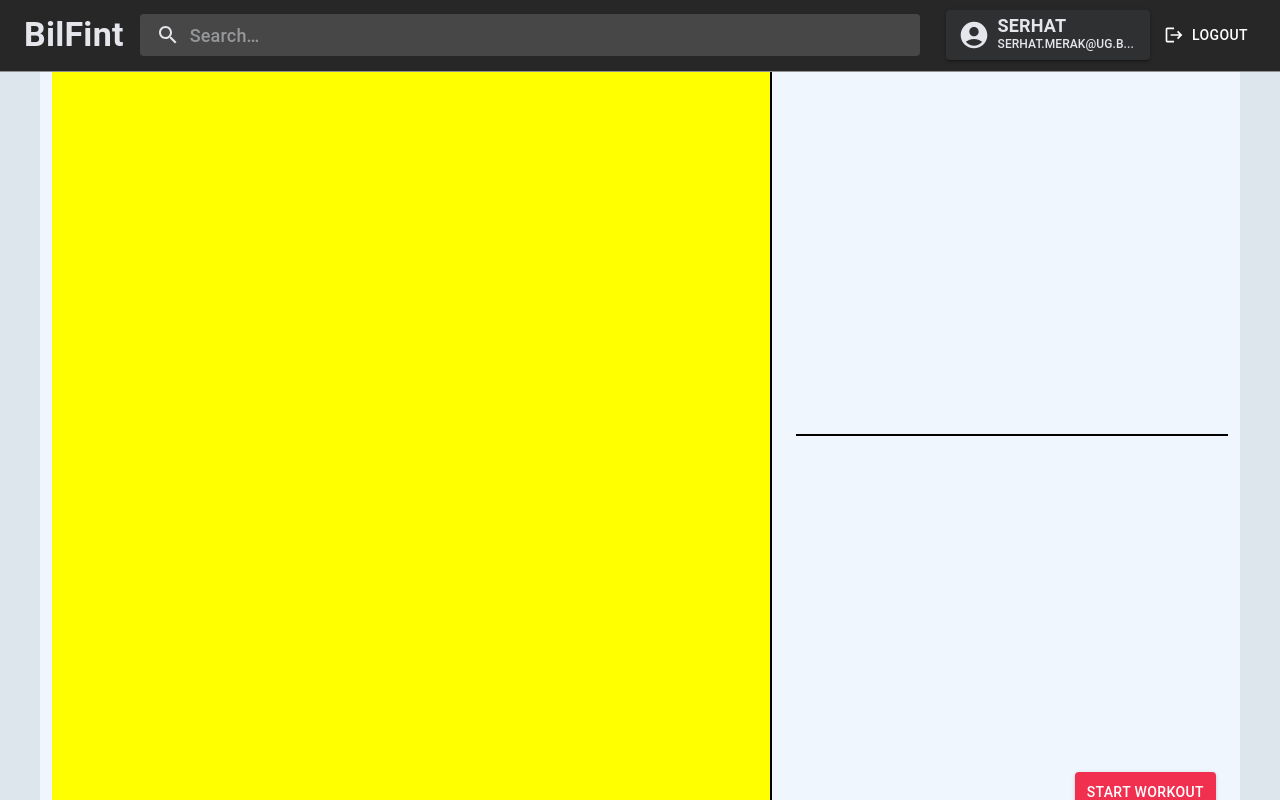
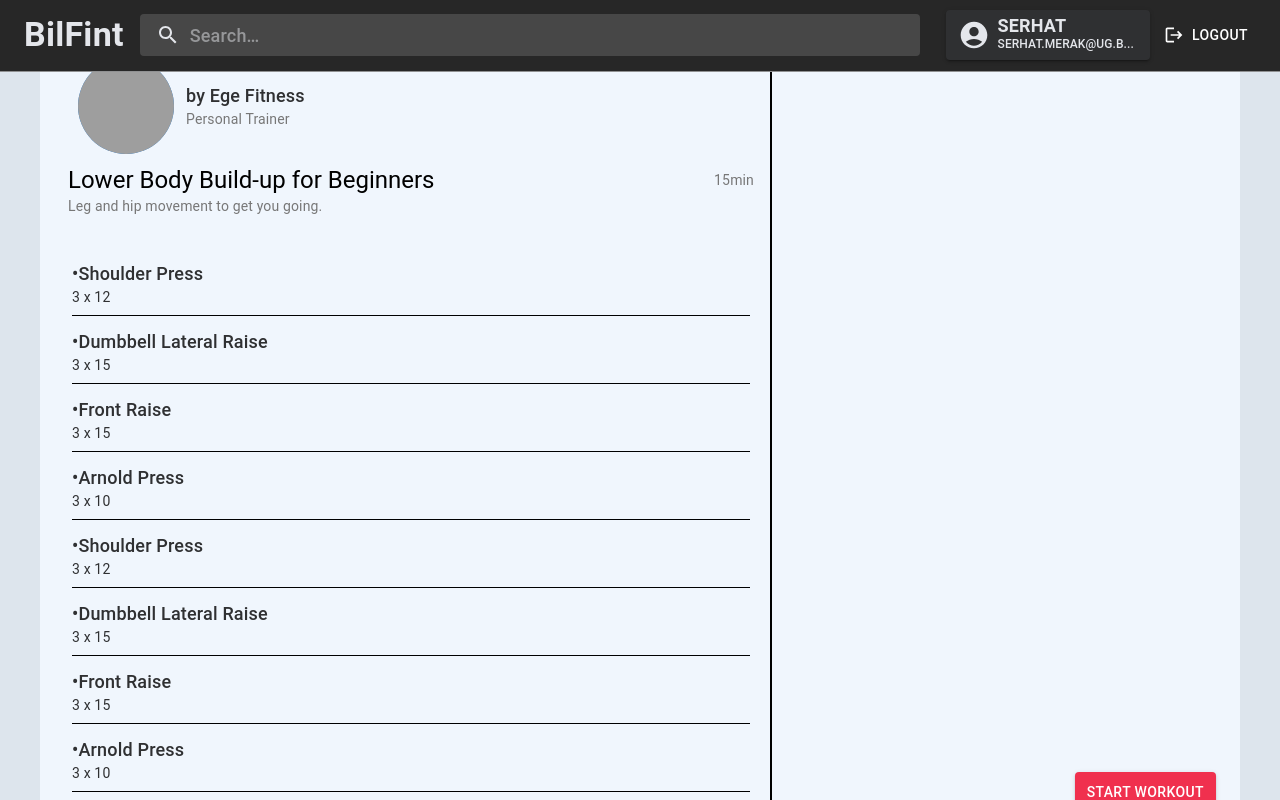
Before and after one commit to merakserhat/CS353_Project, a React (Vite) app in the folder web-app/: page /detail in a window 1280 px wide. Built offline with nearby package versions, Linux system fonts and the light colour scheme; grey boxes are pictures that could not be loaded.

Commit message:
make sth

```diff
--- a/web-app/src/components/workout_card/WorkoutCard.tsx
+++ b/web-app/src/components/workout_card/WorkoutCard.tsx
@@ -10,10 +10,10 @@ import Ege from "../../assets/ege.png";
 import Omuz from "../../assets/workout/omuz.png";
 import { Box } from "@mui/system";
 import MoreHorizIcon from '@mui/icons-material/MoreHoriz';
-import { Link } from "react-router-dom";
+import { Link, useNavigate } from "react-router-dom";
 import { useState } from "react";
 
-interface ExerciseModel {
+export interface ExerciseModel {
     name: string,
     sets: number,
     reps: number
@@ -21,6 +21,7 @@ interface ExerciseModel {
 
 function WorkoutCard() {
     const [isCompleted, setCompleted] = useState<boolean>(false);
+    const navigate = useNavigate();
 
     const shoulderExercises: ExerciseModel[] = [
         {
@@ -65,7 +66,8 @@ function WorkoutCard() {
         }
     ];
 
-    const handleCompleted = () => {
+    const handleCompleted = (event: any) => {
+        event.stopPropagation();
         setCompleted(true);
     }
 
@@ -73,7 +75,7 @@ function WorkoutCard() {
         // <Link to="/detail" style={{ textDecoration: "none", color: "inherit" }}>
 
         <Box justifyContent={"center"} sx={{ width: "100%", display: "flex", justifyContent: "center", margin: "10px 0" }} >
-            <Card style={{ width: "330px", height: "450px", backgroundColor: "#18191A", padding: "12px" }}>
+            <Card style={{ width: "330px", height: "450px", backgroundColor: "#18191A", padding: "12px" }} onClick={() => {navigate("/detail")}}>
                 <CardContent style={{ margin: "10px 0", padding: "0", display: "flex" }}>
                     <Typography variant="h4">Shoulder Workout</Typography>
                     <Box sx={{ display: "flex", alignItems: "center", padding: "10px" }} >
--- a/web-app/src/pages/card_detail/CardDetailPage.tsx
+++ b/web-app/src/pages/card_detail/CardDetailPage.tsx
@@ -5,11 +5,8 @@ import Typography from '@mui/material/Typography';
 import * as React from 'react';
 import MainAppBar from "../../components/app_bar/AppBar";
 import HomeSideBar from "../../components/home_side_bar/HomeSideBar";
-import TrainingCard from '../../components/nutrition_card/NutritionCard';
 import DetailTrainerInfo from './parts/DetailTrainerInfo';
 import DetailWorkoutInfo from './parts/DetailWorkoutInfo';
-
-
 
 function CardDetailPage() {
     return (
@@ -21,7 +18,7 @@ function CardDetailPage() {
             <main>
                <Box sx={{width:"100%", height: "calc(100vh - 72px)", backgroundColor:"#DDE5ED", display:"flex", alignItems:"center", justifyContent:"center", overflow:"scroll"}}>
                     <Box sx={{width:"1200px", height: "800px", backgroundColor:"#F0F6FD", display:"flex", alignItems:"center", justifyContent:"center", flexShrink:"0", padding:"12px", borderRadius:"10px"}}>
-                        <Box sx={{flex: 5, flexShrink:0, overflow: "auto", backgroundColor:"yellow"}} height={"100%"} display={"flex"} >
+                        <Box sx={{flex: 5, flexShrink:0, overflow: "auto"}} height={"100%"} display={"flex"} >
                             <DetailWorkoutInfo/>
                         </Box>
                         <Box width={"24px"} />
--- a/web-app/src/pages/card_detail/components/WorkoutStepLabel.tsx
+++ b/web-app/src/pages/card_detail/components/WorkoutStepLabel.tsx
@@ -1,16 +1,18 @@
 import Box from '@mui/material/Box';
 import Typography from '@mui/material/Typography';
+import { ExerciseModel } from '../../../components/workout_card/WorkoutCard';
 
+interface WorkoutStepLabelProps {
+    exercise: ExerciseModel,
+}
 
-function WorkoutStepLabel() {
+function WorkoutStepLabel(props: WorkoutStepLabelProps) {
 
     return (
-        <Box sx={{backgroundColor:"red", margin:"4px 8px"}}>
-            <Typography>2. Romanian Deadlifts: 3 sets x 10 reps</Typography>
-            <Typography>aaaaaaaaaaaaaaaa• Hold a barbell with an overhand grip, feet hip-width apart, and hinge at the hips, lowering the barbell towards the floor while keeping your back straight.</Typography>
+        <Box sx={{margin:"12px 4px", paddingBottom:"8px"}} borderBottom={"1px solid black"}>
+            <Typography color={"primary"} variant='body1'>{"•" + props.exercise.name}</Typography>
             <Box sx={{display:"flex"}}>
-                <Typography>Repetition: </Typography>
-                <Typography>3x12</Typography>
+                <Typography  color={"primary"} variant='body2'>{props.exercise.sets + " x " + props.exercise.reps}</Typography>
             </Box>
         </Box>
     );
--- a/web-app/src/pages/card_detail/parts/DetailTrainerInfo.tsx
+++ b/web-app/src/pages/card_detail/parts/DetailTrainerInfo.tsx
@@ -3,7 +3,8 @@ import Box from '@mui/material/Box';
 function DetailTrainerInfo() {
     return (
         <Box width={"100%"} height={"50%"}
-            sx={{borderTop: "2px solid black", borderBottom: "2px solid black" }}>
+            // sx={{borderTop: "2px solid black", borderBottom: "2px solid black" }}
+            >
 
         </Box>
     );
--- a/web-app/src/pages/card_detail/parts/DetailWorkoutInfo.tsx
+++ b/web-app/src/pages/card_detail/parts/DetailWorkoutInfo.tsx
@@ -1,19 +1,110 @@
-
 import Box from '@mui/material/Box';
+import Avatar from '@mui/material/Avatar';
+import Typography from '@mui/material/Typography';
 import DetailTrainerInfo from './DetailTrainerInfo';
 import WorkoutStepLabel from '../components/WorkoutStepLabel';
+import { ExerciseModel } from '../../../components/workout_card/WorkoutCard';
+import Ege from "../../../assets/ege.png";
+
+
+const shoulderExercises: ExerciseModel[] = [
+    {
+        name: "Shoulder Press",
+        sets: 3,
+        reps: 12
+    },
+    {
+        name: "Dumbbell Lateral Raise",
+        sets: 3,
+        reps: 15
+    },
+    {
+        name: "Front Raise",
+        sets: 3,
+        reps: 15
+    },
+    {
+        name: "Arnold Press",
+        sets: 3,
+        reps: 10
+    },
+    {
+        name: "Shoulder Press",
+        sets: 3,
+        reps: 12
+    },
+    {
+        name: "Dumbbell Lateral Raise",
+        sets: 3,
+        reps: 15
+    },
+    {
+        name: "Front Raise",
+        sets: 3,
+        reps: 15
+    },
+    {
+        name: "Arnold Press",
+        sets: 3,
+        reps: 10
+    },
+    {
+        name: "Shoulder Press",
+        sets: 3,
+        reps: 12
+    },
+    {
+        name: "Dumbbell Lateral Raise",
+        sets: 3,
+        reps: 15
+    },
+    {
+        name: "Front Raise",
+        sets: 3,
+        reps: 15
+    },
+    {
+        name: "Arnold Press",
+        sets: 3,
+        reps: 10
+    }
+];
 
 function DetailWorkoutInfo() {
     return (
         <Box width={"100%"} height={"100%"}
-            sx={{borderRight: "2px solid black" }}>
-                {/* <WorkoutStepLabel />
-                <WorkoutStepLabel />
-                <WorkoutStepLabel />
-                <WorkoutStepLabel />
-                <WorkoutStepLabel />
-                <WorkoutStepLabel /> */}
+            sx={{ borderRight: "2px solid black", display: "flex", flexDirection: "column", padding:"0px 16px" }}>
+
+            <Box height={"200px"} flexShrink={0} display={"flex"} flexDirection={"column"}>
+                <Box sx={{ display: "flex", alignItems: "center", padding: "10px" }} >
+                    <Avatar
+                        sx={{ width: 96, height: 96, backgroundColor: "#1976d2" }}
+                        src={Ege} />
+                    <Box sx={{ flex: 1, marginLeft: "12px" }} >
+                        <Typography
+                            variant="body1"
+                            component="div"
+                            color={"primary"}>
+                            by Ege Fitness
+                        </Typography>
+                        <Typography variant="body2" sx={{ color: '#777777' }}>
+                            Personal Trainer
+                        </Typography>
+                    </Box>
                 </Box>
+                <Box display={"flex"} sx={{justifyContent:"space-between", alignItems:"center"}}>
+                    <Typography sx={{color:"black"}} variant='h5'>Lower Body Build-up for Beginners</Typography>
+                    <Typography variant="body2"sx={{color: "#777777"}} >15min</Typography>
+                </Box>
+                <Typography variant='body2' sx={{color:"#777777"}}>Leg and hip movement to get you going.</Typography>
+            </Box>
+            <Box flexGrow={1} flexShrink={0} maxHeight={"calc(100% - 150px)"}>
+                <Box height={"100%"} overflow={"auto"}>
+                    {shoulderExercises.map((e) => <WorkoutStepLabel exercise={e} />)}
+                </Box>
+            </Box>
+
+        </Box>
     );
 }
 
```
